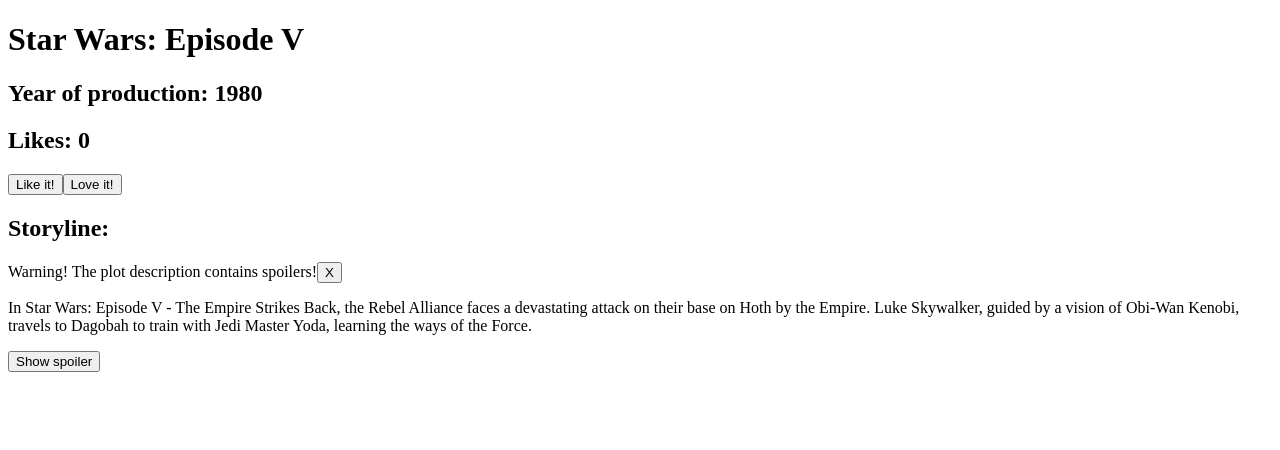
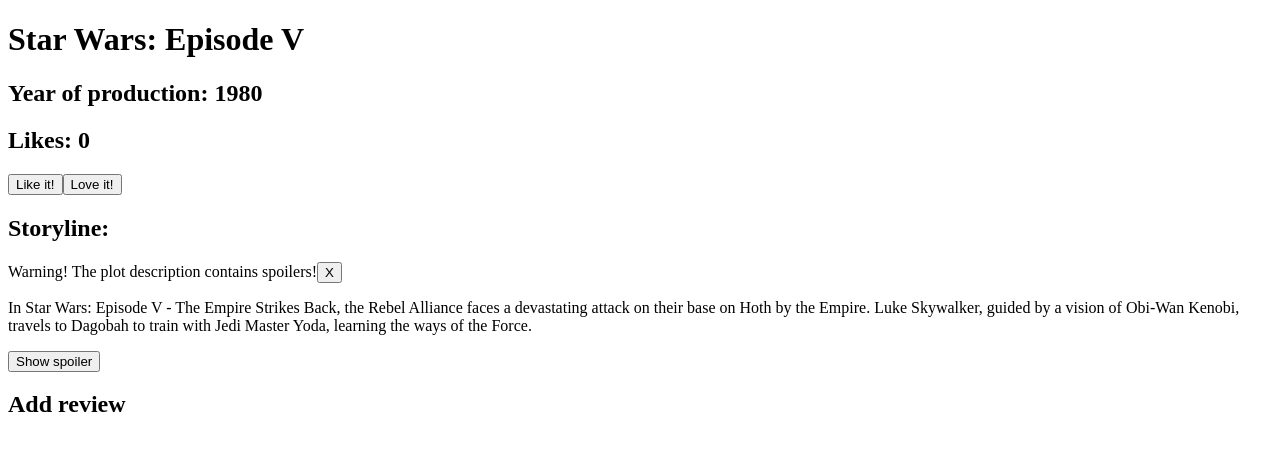
Before and after one commit to RobFyd/Card-React-Project, a React (Vite) app: page / in a window 1280 px wide. Shown: the top 450 px of the page. Built offline with nearby package versions, Linux system fonts and the light colour scheme.

Commit message:
feat: add Review component for adding reviews in App

```diff
--- a/src/App.jsx
+++ b/src/App.jsx
@@ -1,5 +1,6 @@
 import { LikesCounter } from "./components/LikesCounter";
 import { Plot } from "./components/Plot";
+import { Review } from "./components/Review";
 
 function App() {
   return (
@@ -8,6 +9,7 @@
       <h2>Year of production: 1980</h2>
       <LikesCounter />
       <Plot />
+      <Review />
     </>
   );
 }
--- /dev/null
+++ b/src/components/Review.jsx
@@ -0,0 +1,9 @@
+import { useState } from "react";
+
+export function Review() {
+  return (
+    <>
+      <h2>Add review</h2>
+    </>
+  );
+}
```
